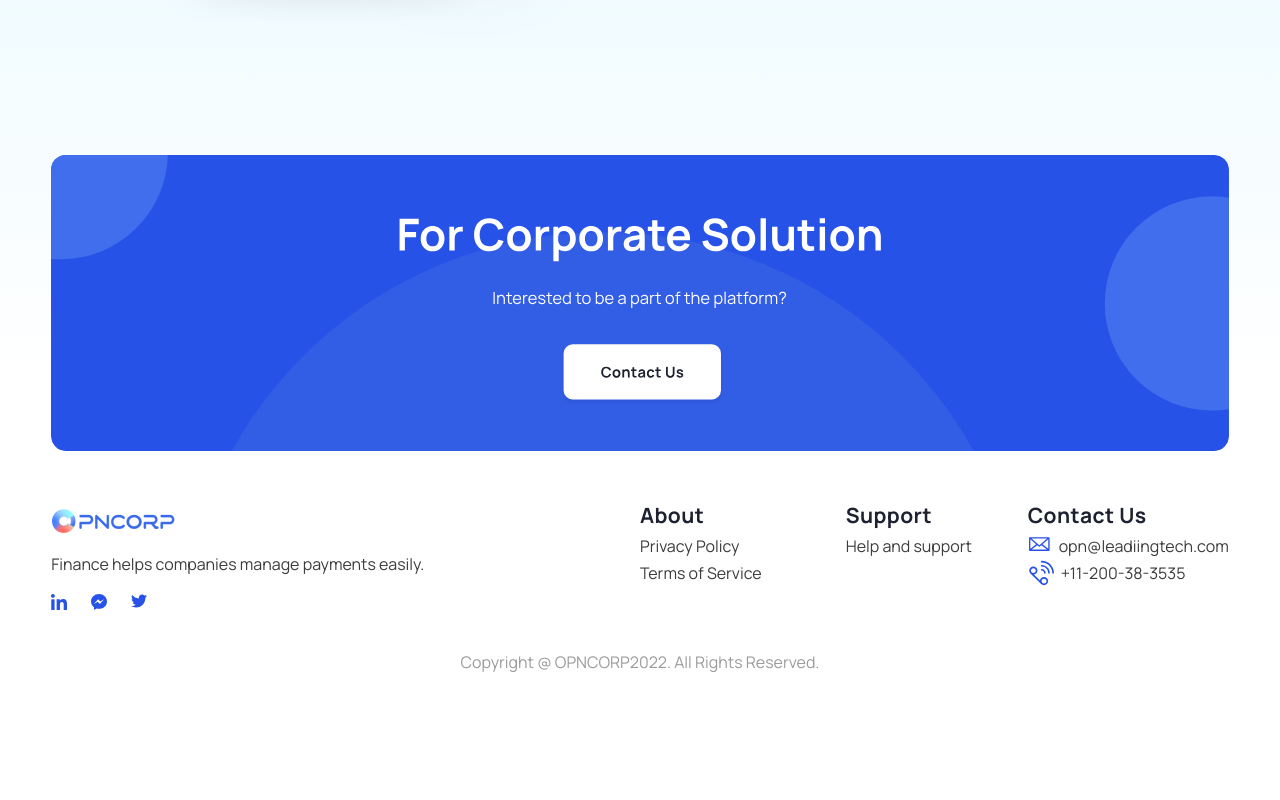
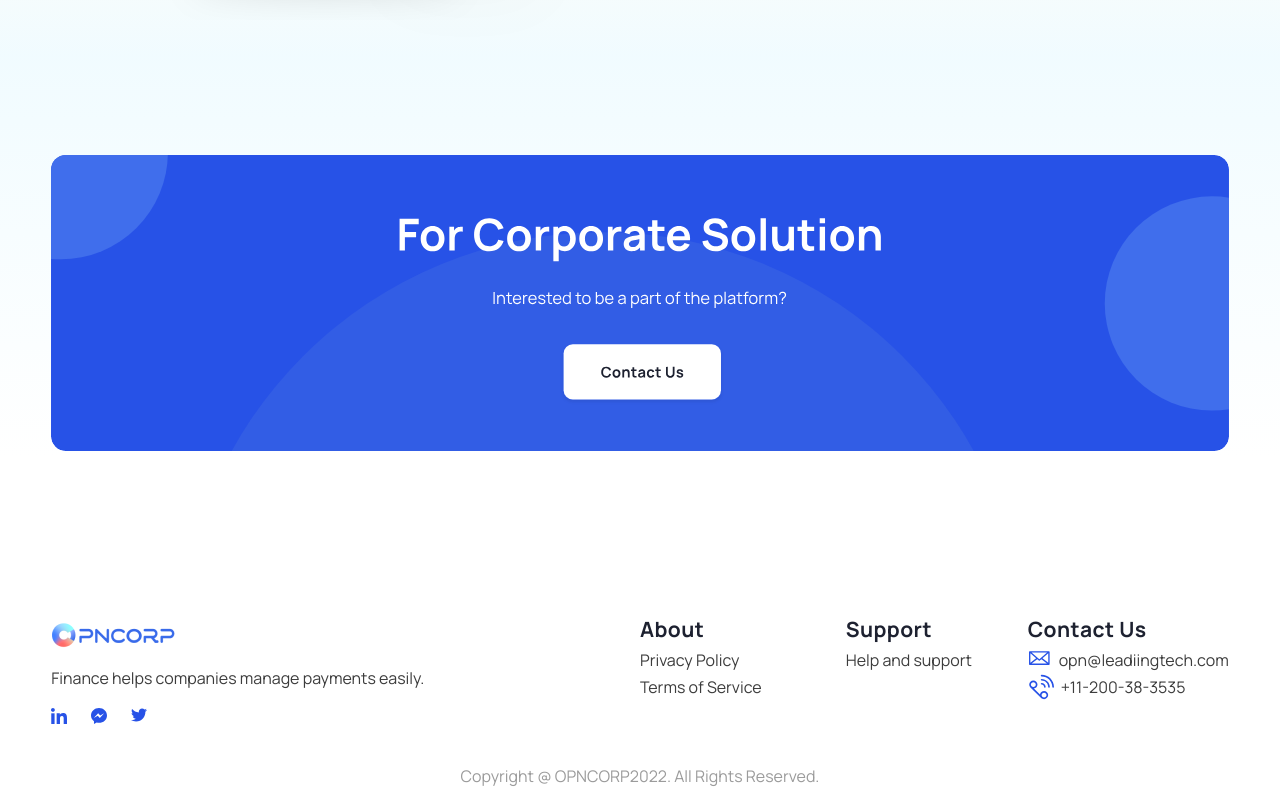
Before and after one commit to bryansumague/opncorp, a React (Create React App) app: page / in a window 1280 px wide. Shown: the part 2710-3510 px from the top of the page. Before the commit the page ends 3396 px from the top, so only its background shows below. Built offline with nearby package versions, Linux system fonts and the light colour scheme.

Commit message:
Minor changes margin padding footer

```diff
--- a/src/App.tsx
+++ b/src/App.tsx
@@ -32,13 +32,22 @@ const WrapperMainSection3 = styled('div')({
 		'linear-gradient(180deg, #FFFFFF 11.46%, rgba(255, 250, 239, 0.49) 25.66%, rgba(227, 248, 255, 0.51) 41.61%, #FFFFFF 73.86%, #FFFFFF 92.23%)',
 });
 
-const WrapperFooter = styled('div')({
+const WrapperFooter = styled('div')(({ theme }) => ({
 	background: '#ffffff',
-});
+	marginTop: '48px',
+	[theme.breakpoints.up('sm')]: {
+		background: '#ffffff',
+		marginTop: '80px',
+	},
+	[theme.breakpoints.up('md')]: {
+		background: '#ffffff',
+		marginTop: '114px',
+	},
+}));
 
 const WrapperMain = styled('div')(({ theme }) => ({
 	display: 'block',
-	width: '85%',
+	width: '86%',
 	margin: '0 auto',
 	[theme.breakpoints.up('sm')]: {
 		display: 'block',
```
